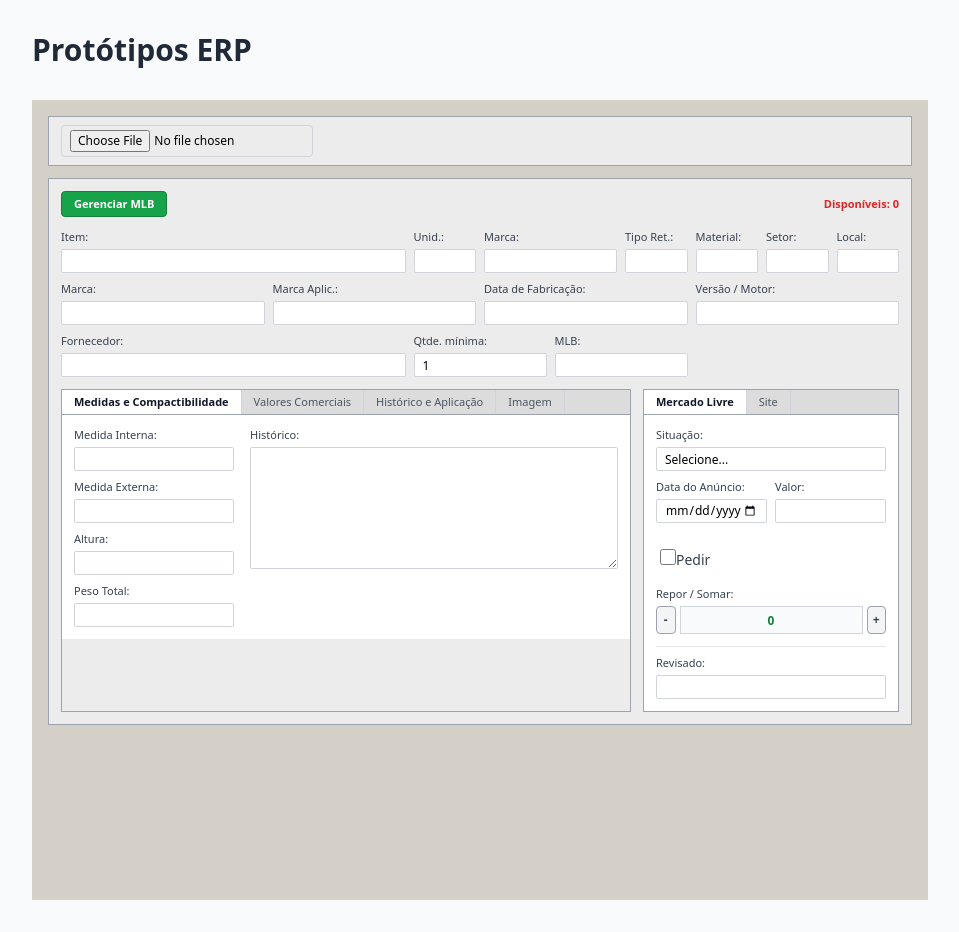
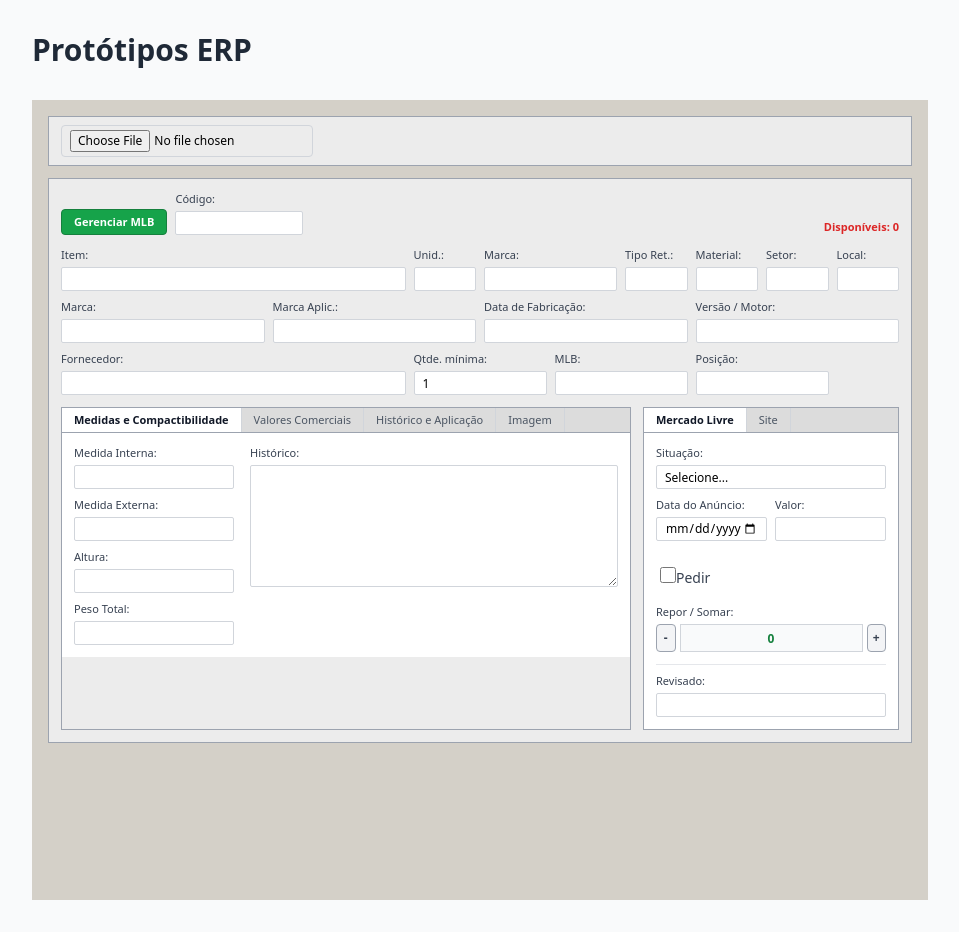
Before and after one commit to Marcos-Andrade22/ERP_Prototype, a React (Vite) app in the folder mlb-editor/: page / in a window 1280 px wide. Shown: the whole page, without its empty margins (160-1119 px from the left). Built offline with nearby package versions, Linux system fonts and the light colour scheme; the HTML template or start-up script is replaced by a standard one.

Commit message:
Criação do campo codigo_item
Basicamente esse campo agora existe em todos os itens do estoque, e além disso, ele também faz parte do objeto KitComposição, para poder indicar os itens que compõem esse kit/combo/jogo

```diff
--- a/mlb-editor/src/features/estoque/lib/csv-to-form-item.ts
+++ b/mlb-editor/src/features/estoque/lib/csv-to-form-item.ts
@@ -13,6 +13,7 @@ export const rawRowToFormItem = (row: RawRow, idx: number): EstoqueItem => {
   const flags = col(row, COLUMN_MAP.flags);
 
   return {
+    codigo_item: "",
     item: col(row, COLUMN_MAP.item),
     unid: col(row, COLUMN_MAP.unid),
     marca: col(row, COLUMN_MAP.marca),
--- a/mlb-editor/src/features/estoque/model/EstoqueItem.ts
+++ b/mlb-editor/src/features/estoque/model/EstoqueItem.ts
@@ -1,5 +1,6 @@
 export interface EstoqueItem {
   // Identificação
+  codigo_item: string;
   item: string;
   unid: string;
   marca: string;
--- a/mlb-editor/src/features/estoque/ui/EstoqueViewer.tsx
+++ b/mlb-editor/src/features/estoque/ui/EstoqueViewer.tsx
@@ -5,7 +5,7 @@ import { csvToRawJson } from "../lib/csv-raw-debug";
 import { rawRowToFormItem } from "../lib/csv-to-form-item";
 
 const emptyItem: EstoqueItem = {
-    item: '', unid: '', marca: '', tipoRetentor: '', material: '',
+    codigo_item: '', item: '', unid: '', marca: '', tipoRetentor: '', material: '',
     sentido: '', setor: '', local: '', marcaDaAplicacao: '', modelo: '',
     dataFabricacao: '', versaoMotor: '', aplicacoesPossiveis: '',
     fornecedor: '', garantia: '', quantidade: 0, quantidadeMinima: 1,
--- a/mlb-editor/src/features/estoque/ui/ItemForm.tsx
+++ b/mlb-editor/src/features/estoque/ui/ItemForm.tsx
@@ -50,14 +50,22 @@ export function ItemForm({ initialItem }: Props) {
     return (
         <div className="w-full bg-[#ececec] border border-gray-400 p-3 text-xs font-sans">
 
-            {/* Cabeçalho: Disponíveis + MlbTable */}
-            <div className="flex items-center justify-between mb-3">
-                <MlbTable mlbString={item.mlb} />
+            {/* Cabeçalho: MlbTable + Código + Disponíveis */}
+            <div className="flex items-end justify-between mb-3">
+                <div className="flex items-end gap-2">
+                    <MlbTable mlbString={item.mlb} />
+                    <div className="w-32">
+                        <TextInput
+                            label="Código:"
+                            value={item.codigo_item}
+                            onChange={handleChange("codigo_item")}
+                        />
+                    </div>
+                </div>
                 <span className="text-[11px] font-semibold text-red-600">
                     Disponíveis: {item.quantidade}
                 </span>
             </div>
-
             {/* Linha 1: Item, Unid, Marca, Tipo Ret., Material, Setor, Local */}
             <div className="grid grid-cols-12 gap-x-2 gap-y-2 mb-2">
                 <div className="col-span-5">
@@ -83,7 +91,7 @@ export function ItemForm({ initialItem }: Props) {
                 </div>
             </div>
 
-            {/* Linha 2: Marca, Modelo, Data Fabricação, Versão/Motor */}
+            {/* Linha 2: Marca, Marca Aplic., Data Fabricação, Versão/Motor */}
             <div className="grid grid-cols-12 gap-x-2 gap-y-2 mb-2">
                 <div className="col-span-3">
                     <TextInput label="Marca:" value={item.marca} onChange={handleChange("marca")} />
@@ -99,7 +107,7 @@ export function ItemForm({ initialItem }: Props) {
                 </div>
             </div>
 
-            {/* Linha 3: Fornecedor, Qtde. mínima, MLB */}
+            {/* Linha 3: Fornecedor, Qtde. mínima, MLB, Posição */}
             <div className="grid grid-cols-12 gap-x-2 gap-y-2 mb-3">
                 <div className="col-span-5">
                     <TextInput label="Fornecedor:" value={item.fornecedor} onChange={handleChange("fornecedor")} />
@@ -110,6 +118,9 @@ export function ItemForm({ initialItem }: Props) {
                 <div className="col-span-2">
                     <TextInput label="MLB:" value={item.mlb} onChange={handleChange("mlb")} />
                 </div>
+                <div className="col-span-2">
+                    <TextInput label="Posição:" value={item.posicao} onChange={handleChange("posicao")} />
+                </div>
             </div>
 
             {/* Seção inferior: Tabs (esquerda) + Panels ML/Site (direita) */}
@@ -117,47 +128,29 @@ export function ItemForm({ initialItem }: Props) {
 
                 {/* Tabs - lado esquerdo */}
                 <div className="flex-1 border border-gray-400 bg-[#ececec]">
-                    {/* Cabeçalho das abas */}
                     <div className="flex border-b border-gray-400 bg-[#dcdcdc]">
                         {tabBtn("medidas", "Medidas e Compactibilidade")}
                         {tabBtn("valores", "Valores Comerciais")}
                         {tabBtn("historico", "Histórico e Aplicação")}
                         {tabBtn("imagem", "Imagem")}
                     </div>
-
-                    {/* Conteúdo da aba ativa */}
                     <div className="bg-white min-h-[200px]">
-                        {activeTab === "medidas" && (
-                            <TabMedidas item={item} handleChange={handleChange} />
-                        )}
-                        {activeTab === "valores" && (
-                            <TabValores item={item} handleChange={handleChange} />
-                        )}
-                        {activeTab === "historico" && (
-                            <TabHistorico item={item} handleChange={handleChange} />
-                        )}
-                        {activeTab === "imagem" && (
-                            <TabImagem item={item} handleChange={handleChange} />
-                        )}
+                        {activeTab === "medidas" && <TabMedidas item={item} handleChange={handleChange} />}
+                        {activeTab === "valores" && <TabValores item={item} handleChange={handleChange} />}
+                        {activeTab === "historico" && <TabHistorico item={item} handleChange={handleChange} />}
+                        {activeTab === "imagem" && <TabImagem item={item} handleChange={handleChange} />}
                     </div>
                 </div>
 
                 {/* Panels ML/Site - lado direito */}
                 <div className="w-64 border border-gray-400 bg-[#ececec]">
-                    {/* Cabeçalho */}
                     <div className="flex border-b border-gray-400 bg-[#dcdcdc]">
                         {panelBtn("ml", "Mercado Livre")}
                         {panelBtn("site", "Site")}
                     </div>
-
-                    {/* Conteúdo */}
                     <div className="bg-white min-h-[200px]">
-                        {activePanel === "ml" && (
-                            <PanelML item={item} handleChange={handleChange} />
-                        )}
-                        {activePanel === "site" && (
-                            <PanelSite item={item} handleChange={handleChange} />
-                        )}
+                        {activePanel === "ml" && <PanelML item={item} handleChange={handleChange} />}
+                        {activePanel === "site" && <PanelSite item={item} handleChange={handleChange} />}
                     </div>
                 </div>
 
--- a/mlb-editor/src/features/kits/lib/kit-calc.ts
+++ b/mlb-editor/src/features/kits/lib/kit-calc.ts
@@ -3,7 +3,7 @@ import type { Kit } from "../model/Kit";
 
 export const calcularValorKit = (kit: Kit, itens: EstoqueItem[]): number => {
   return kit.composicao.reduce((total, linha) => {
-    const item = itens.find((i) => i.referencia === linha.itemCodigo);
+    const item = itens.find((i) => i.referencia === linha.codigo_item);
     return total + Number(item?.valorUnitario ?? 0) * linha.quantidade;
   }, 0);
 };
--- a/mlb-editor/src/features/kits/model/Kit.ts
+++ b/mlb-editor/src/features/kits/model/Kit.ts
@@ -1,5 +1,5 @@
 export interface KitComposicao {
-  itemCodigo: string; // referência ao EstoqueItem.referencia
+  codigo_item: string; // ← era itemCodigo, agora usa o novo campo
   quantidade: number;
 }
 
```
Also changed, not shown: mlb-editor/src/features/kits/lib/kit-balance.ts (+6 -2 lines).
